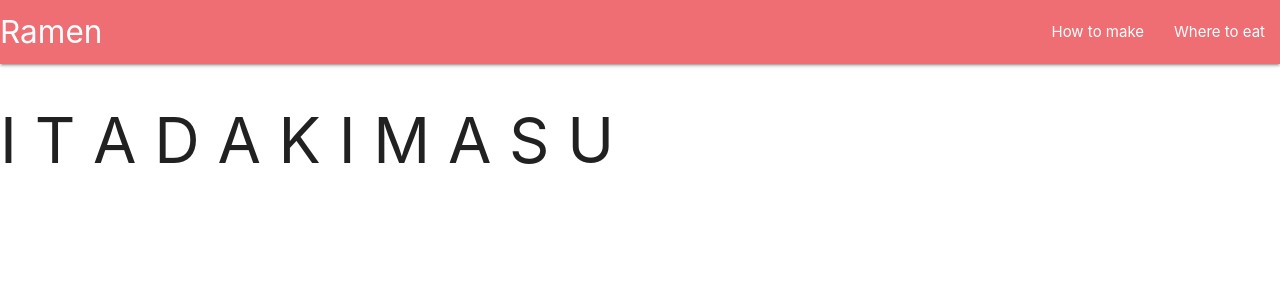
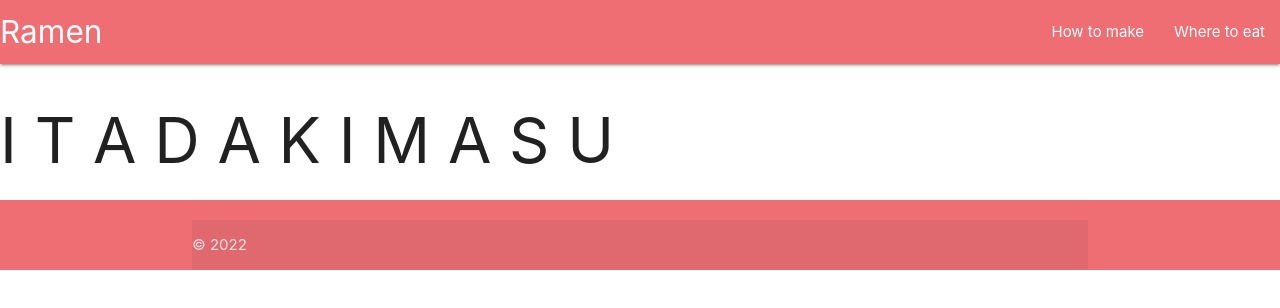
Before and after one commit to Cazbean/foodSite, a plain HTML site: page index.html in a window 1280 px wide. Drawn offline with nearby package versions, Linux system fonts and the light colour scheme.

Commit message:
add basic footer

```diff
--- a/index.html
+++ b/index.html
@@ -30,5 +30,12 @@
     <main>
         <!-- main content goes here -->
     </main>
+
+    <footer class="page-footer">
+        <div class="container">
+            <div class="footer-copyright">
+                © 2022
+            </div>
+    </footer>
 </body>
 </html>
```
